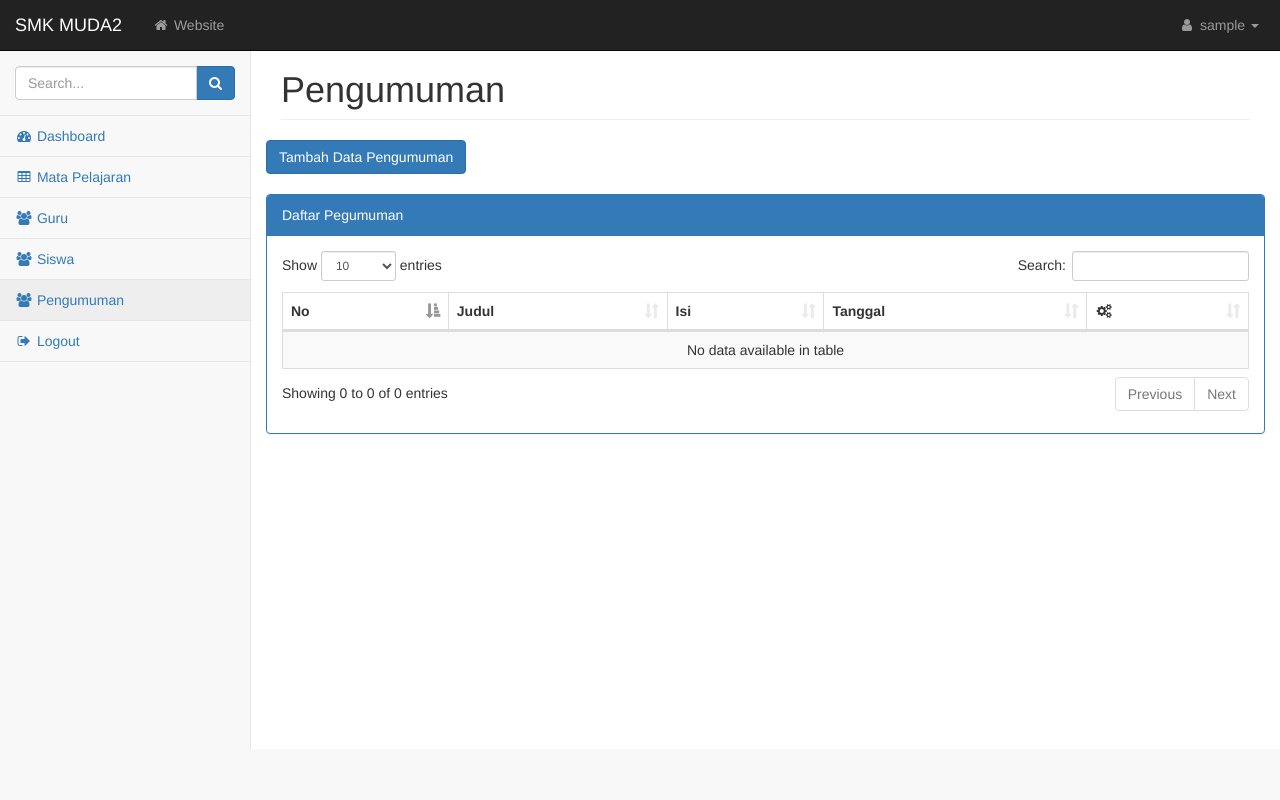
After one commit to ridho008/siskolah-ci-3, a CodeIgniter app: page /siskolah-ci-3/admin/pengumuman in a window 1280 px wide. The commit adds this page. Run offline with CodeIgniter, Linux system fonts and the light colour scheme; the visitor is signed in with stand-in values (Sample User, id 1); data that the repository does not hold is empty.

Commit message:
crud pengumuman

```diff
--- /dev/null
+++ b/application/controllers/admin/Pengumuman.php
@@ -0,0 +1,79 @@
+<?php
+defined('BASEPATH') OR exit('No direct script access allowed');
+
+class Pengumuman extends CI_Controller {
+	public function __construct()
+	{
+		parent::__construct();
+		$this->load->model('Pengumuman_m');
+	}
+
+	public function index()
+	{
+		$pengumuman = $this->Pengumuman_m->get('pengumuman')->result();
+		$data = [
+			'title' => 'Pengumuman',
+			'isi' => 'admin/pengumuman/index',
+			'pengumuman' => $pengumuman
+		];
+		$this->load->view('layout/back/wrapper', $data);
+	}
+
+	public function tambah()
+	{
+		$data = [
+			'title' => 'Tambah Data Pengumuman',
+			'isi' => 'admin/pengumuman/tambah_pengumuman'
+		];
+
+		$this->form_validation->set_rules('judul', 'Judul Pengumuman', 'required|trim');
+		$this->form_validation->set_rules('isi', 'Isi Pengumuman', 'required|trim');
+		if($this->form_validation->run() == FALSE) {
+			$this->load->view('layout/back/wrapper', $data);
+		} else {
+			$data = [
+				'judul_pengumuman' => html_escape(ucwords($this->input->post('judul', true))),
+				'isi_pengumuman' => html_escape($this->input->post('isi', true)),
+				'tgl_pengumuman' => date('Y-m-d')
+			];
+
+			$this->Pengumuman_m->insert('pengumuman', $data);
+			$this->session->set_flashdata('pesan', '<div class="alert alert-success">Data Pengumuman <strong>Berhasil Ditambahkan</strong>.</div>');
+			redirect('admin/pengumuman');
+		}
+	}
+
+	public function edit($id_pengumuman)
+	{
+		$pengumuman = $this->Pengumuman_m->get_where('pengumuman', ['id_pengu' => $id_pengumuman])->row();
+		$data = [
+			'title' => 'Edit Data Pengumuman',
+			'isi' => 'admin/pengumuman/edit_pengumuman',
+			'pengumuman' => $pengumuman
+		];
+
+		$this->form_validation->set_rules('judul', 'Judul Pengumuman', 'required|trim');
+		$this->form_validation->set_rules('isi', 'Isi Pengumuman', 'required|trim');
+		if($this->form_validation->run() == FALSE) {
+			$this->load->view('layout/back/wrapper', $data);
+		} else {
+			$data = [
+				'judul_pengumuman' => html_escape(ucwords($this->input->post('judul', true))),
+				'isi_pengumuman' => html_escape($this->input->post('isi', true)),
+				'tgl_pengumuman' => date('Y-m-d')
+			];
+
+			$this->Pengumuman_m->update('pengumuman', $data, ['id_pengu' => $id_pengumuman]);
+			$this->session->set_flashdata('pesan', '<div class="alert alert-success">Data Pengumuman <strong>Berhasil Diedit</strong>.</div>');
+			redirect('admin/pengumuman');
+		}
+	}
+
+	public function hapus($id_pengumuman)
+	{
+		$this->db->delete('pengumuman', ['id_pengu' => $id_pengumuman]);
+		$this->session->set_flashdata('pesan', '<div class="alert alert-success">Data Pengumuman <strong>Berhasil Dihapus</strong>.</div>');
+		redirect('admin/pengumuman');
+	}
+
+}
--- /dev/null
+++ b/application/models/Pengumuman_m.php
@@ -0,0 +1,31 @@
+<?php
+defined('BASEPATH') OR exit('No direct script access allowed');
+
+class Pengumuman_m extends CI_Model {
+	public function get($table)
+	{
+		return $this->db->get($table);
+	}
+
+	public function get_where($table, $where)
+	{
+		return $this->db->get_where($table, $where);
+	}
+
+	public function get_join($table1, $table2)
+	{
+		$this->db->join("$table2", "$table2.id_mapel = $table1.id_mapel");
+		return $this->db->get($table1);
+	}
+
+	public function insert($table, $data)
+	{
+		$this->db->insert($table, $data);
+	}
+
+	public function update($table, $data, $where)
+	{
+		$this->db->where($where);
+		$this->db->update($table, $data);
+	}
+}
--- /dev/null
+++ b/application/views/admin/pengumuman/index.php
@@ -0,0 +1,66 @@
+<!-- Page Content -->
+<div id="page-wrapper">
+    <div class="container-fluid">
+        <div class="row">
+            <div class="col-lg-12">
+                <h1 class="page-header"><?= $title; ?></h1>
+            </div>
+            <!-- /.col-lg-12 -->
+        </div>
+        <!-- /.row -->
+	    <div class="row">
+	    	<div class="col-md">
+	    		<div class="row">
+	    			<div class="col-md-6">
+	    				<a href="<?= base_url('admin/pengumuman/tambah'); ?>" class="btn btn-primary" style="margin-bottom: 10px;">
+						    Tambah Data Pengumuman
+						</a>
+						<?= $this->session->flashdata('pesan'); ?>
+						<?php if(validation_errors()) : ?>
+							<div class="alert alert-danger"><?= validation_errors(); ?></div>
+						<?php endif; ?>
+	    			</div>
+	    		</div>
+	    		<div class="panel panel-primary" style="margin-top: 10px;">
+	                <div class="panel-heading">
+	                    Daftar Pegumuman
+	                </div>
+	                <!-- /.panel-heading -->
+	                <div class="panel-body">
+	                    <div class="table-responsive">
+	                        <table class="table table-striped table-bordered table-hover" id="dataTables-example">
+	                            <thead>
+	                                <tr>
+	                                    <th>No</th>
+	                                    <th>Judul</th>
+	                                    <th>Isi</th>
+	                                    <th>Tanggal</th>
+	                                    <th><i class="fa fa-cogs fa-fw"></i></th>
+	                                </tr>
+	                            </thead>
+	                            <tbody>
+	                            	<?php $no = 1; foreach($pengumuman as $p) : ?>
+	                            		<tr>
+	                            			<td><?= $no++; ?></td>
+	                            			<td><?= $p->judul_pengumuman; ?></td>
+	                            			<td><?= $p->isi_pengumuman; ?></td>
+	                            			<td><?= date('d-m-Y', strtotime($p->tgl_pengumuman)); ?></td>
+	                            			<td>
+	                            				<a href="<?= base_url('admin/pengumuman/edit/' . $p->id_pengu); ?>" class="btn btn-info btn-xs"><i class="fa fa-pencil fa-fw"></i></a>
+	                            				<a href="<?= base_url('admin/pengumuman/hapus/' . $p->id_pengu); ?>" class="btn btn-danger btn-xs" onclick="return confirm('Yakin ?')"><i class="fa fa-trash fa-fw"></i></a>
+	                            			</td>
+	                            		</tr>
+	                            	<?php endforeach; ?>
+	                            </tbody>
+	                        </table>
+	                    </div>
+	                    <!-- /.table-responsive -->
+	                </div>
+	                <!-- /.panel-body -->
+	            </div>
+	    	</div>
+	    </div>
+    </div>
+    <!-- /.container-fluid -->
+</div>
+<!-- /#page-wrapper -->
--- a/application/views/admin/siswa/edit_siswa.php
+++ b/application/views/admin/siswa/edit_siswa.php
@@ -56,7 +56,7 @@
                                         <label for="foto">Foto</label><br>
                                         <img src="<?= base_url('assets/back/img/siswa/' . $siswa->foto_siswa); ?>" width="100px">
                                         <input type="file" name="foto" id="foto" class="form-control-file">
-                                        <input type="hidden" name="fotoSiswaLama" class="form-control-file">
+                                        <input type="hidden" name="fotoSiswaLama" class="form-control-file" value="<?= $siswa->foto_siswa; ?>">
                                     </div>
                             	</div>
                             </div>
--- a/application/views/layout/back/nav.php
+++ b/application/views/layout/back/nav.php
@@ -24,6 +24,9 @@
                 </li>
                 <li>
                     <a href="<?= base_url('admin/siswa'); ?>"><i class="fa fa-users fa-fw"></i> Siswa</a>
+                </li>
+                <li>
+                    <a href="<?= base_url('admin/pengumuman'); ?>"><i class="fa fa-users fa-fw"></i> Pengumuman</a>
                 </li>
                 <li>
                     <a href="<?= base_url('auth/logout'); ?>"><i class="fa fa-sign-out fa-fw"></i> Logout</a>
```
Also changed, not shown: application/views/admin/pengumuman/edit_pengumuman.php (added, +40 -0 lines), application/views/admin/pengumuman/tambah_pengumuman.php (added, +40 -0 lines), assets/back/img/siswa/103148279_1457596037777531_8075518570422749222_o.jpg (added), assets/back/img/siswa/121654481_372885247285990_6412817116447252702_o.jpg (deleted), assets/back/img/siswa/879757086d0918de78b9dbc75d484a19.jpeg (deleted), assets/back/img/siswa/934667794f5e02e2db2b08974eec00c4.jpeg (deleted), assets/back/img/siswa/a3bf1c3098df4427b7537a167c3beed8.jpeg (deleted), assets/back/img/siswa/b8fb8598218627a57c12d134627e0f1e.jpeg (added).
